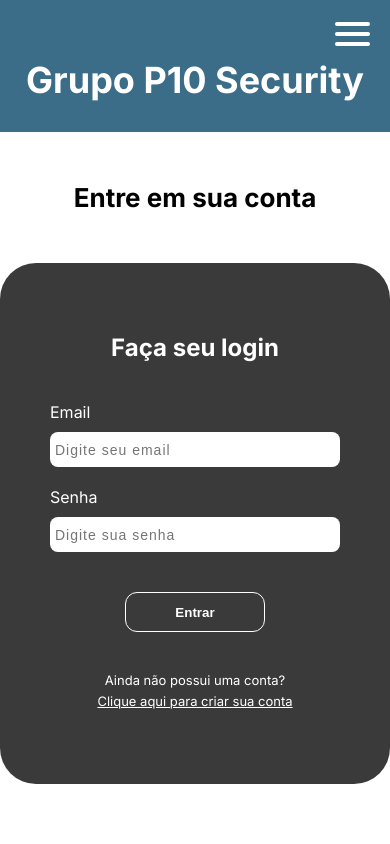
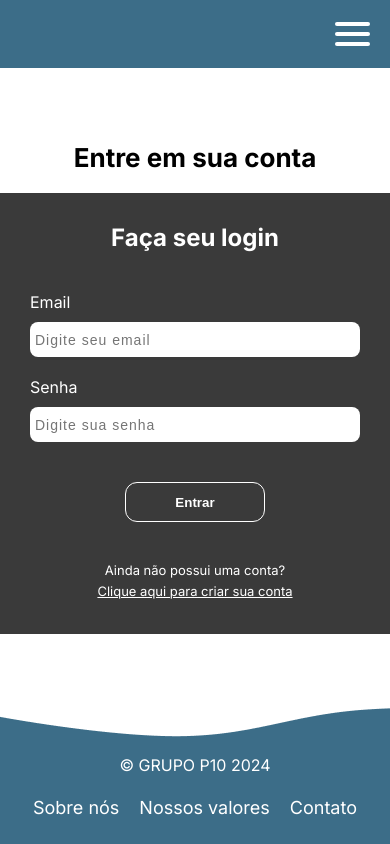
Before and after one commit to wendellcs/Grupo-P10-Security, a React (Vite) app: page /login in a window 390 px wide. Shown: the top 844 px of the page. Built offline with nearby package versions, Linux system fonts and the light colour scheme.

Commit message:
Add login page responsive

```diff
--- a/src/assets/sass/components/_header.sass
+++ b/src/assets/sass/components/_header.sass
@@ -47,7 +47,7 @@
         @include utilities.responsive(800px)
             display: block
 
-            .menu-icons , .login, .menu-links, .section-title.login-page-title
+            .menu-icons , .login, .menu-links, .login-page-main-title
                 display: none
 
         .menu-icons, .menu-links
--- a/src/assets/sass/layouts/_login.sass
+++ b/src/assets/sass/layouts/_login.sass
@@ -5,11 +5,18 @@
     min-height: 100vh
     @include utilities.center-elements($justify: space-between, $direction: column)
 
+    @include utilities.responsive(400px)
+        #footer
+            margin-top: 20px
+
 .login-page
     @include utilities.center-elements($justify: space-between, $direction: column)
 
     &-title
         margin: 50px  0
+
+        @include utilities.responsive(400px)
+            margin: 20px 0
 
     .form-login
         flex: 1
@@ -19,6 +26,10 @@
         background-color: variables.$bg-dark-color
         border-radius: 36px
         padding: 70px 50px
+
+        @include utilities.responsive(400px)
+            border-radius: 0
+            padding: 30px
 
         .form-box
             display: flex
--- a/src/components/Header/index.jsx
+++ b/src/components/Header/index.jsx
@@ -9,7 +9,6 @@ import MobileMenu from '../Mobile-menu';
 export default function Header({shortHeader}){
 
     return (
-
         <header id="header">
             {!shortHeader && (
                 <div className="header-top" >
```
Also changed, not shown: src/assets/sass/components/_footer.sass (line endings or trailing spaces).
